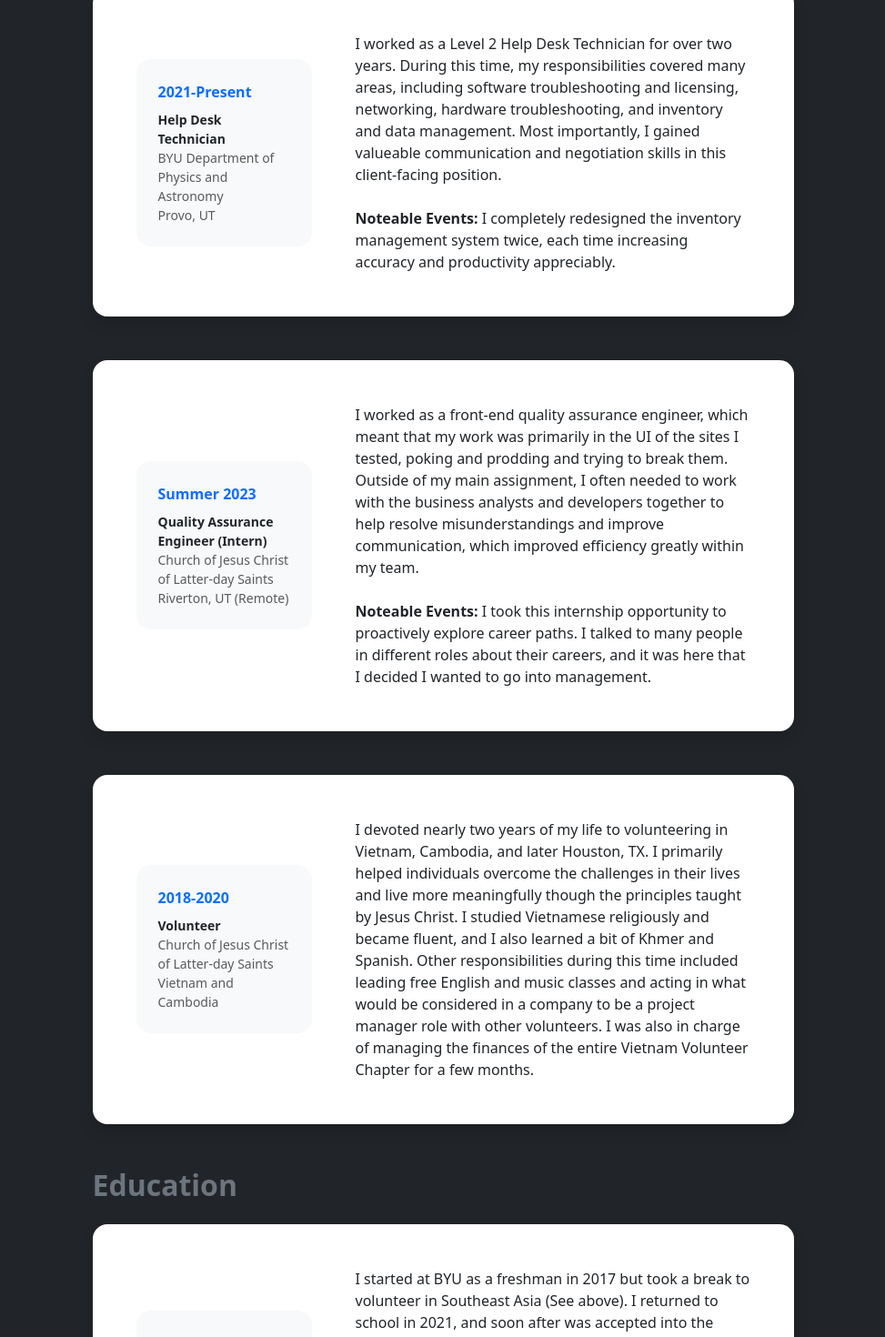
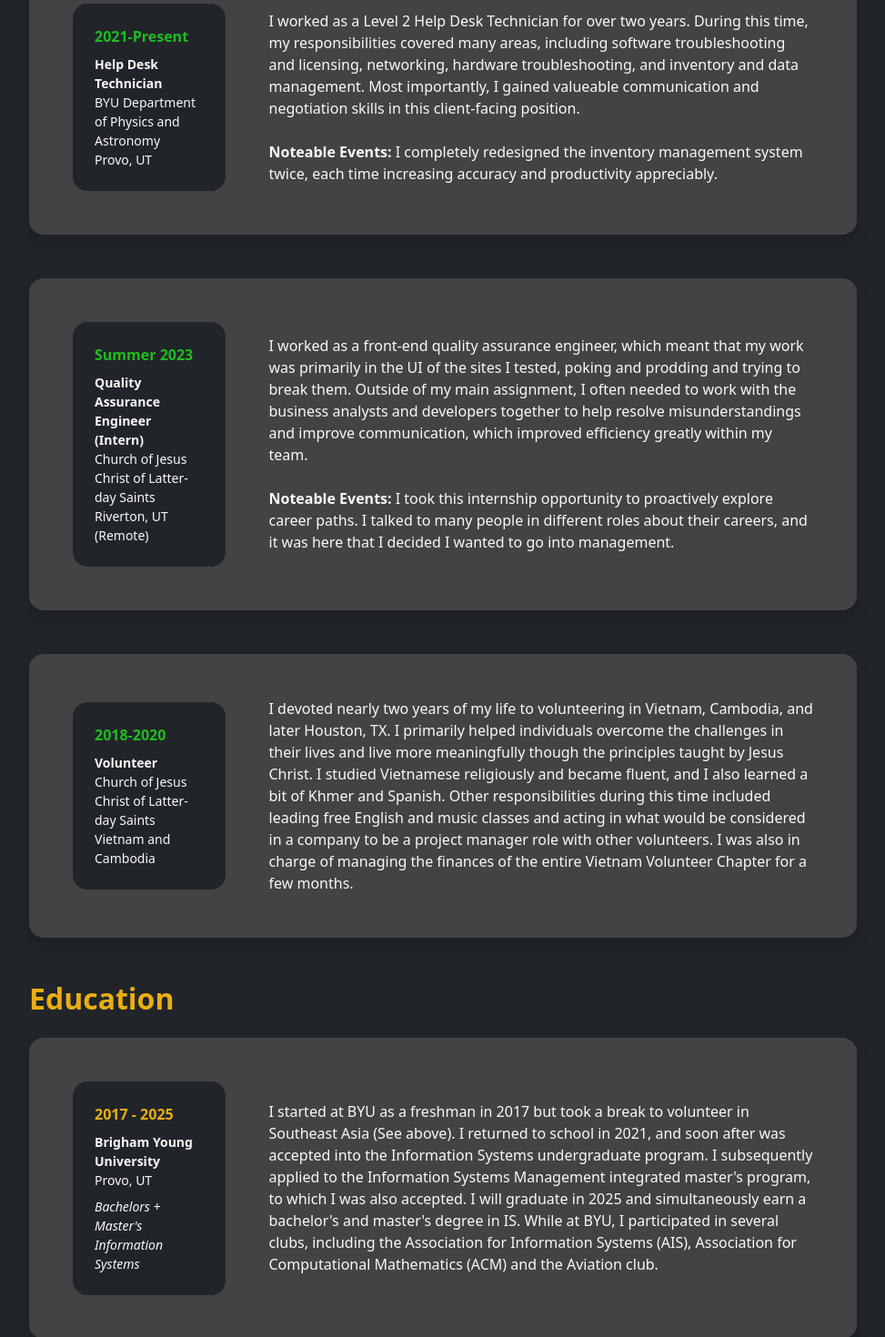
Before and after one commit to Jbird757/resume-site, a React (Create React App) app: page /Resume in a window 1280 px wide. Shown: the part 320-1790 px from the top of the page at 91% size, without its empty margins (153-1126 px from the left). Built offline with nearby package versions, Linux system fonts and the light colour scheme.

Commit message:
Resume page CSS is complete for now

```diff
--- a/src/components/ProjectContents.js
+++ b/src/components/ProjectContents.js
@@ -10,7 +10,7 @@ const Contents = () => {
                         <h1 className="display-5 fw-bolder mb-0"><span className="text-gradient d-inline">Projects</span></h1>
                     </div>
                     <div className="row gx-5 justify-content-center">
-                        <div className="col-lg-11 col-xl-9 col-xxl-8">
+                        <div className="col-lg-11 col-xl-9 col-xxl-11">
                             <div className="card overflow-hidden shadow rounded-4 border-0 mb-5">
                                 <div className="card-body p-0">
                                     <div className="d-flex align-items-center">
--- a/src/components/ResumeContents.js
+++ b/src/components/ResumeContents.js
@@ -3,30 +3,30 @@ import ViewPDFButton from './ViewResume';
 
 const Contents = () => {
     return (
-<div className="container bg-dark px-5 my-5">
+<div className="container bg-dark px-4 my-3">
         <div className="text-center mb-5">
             <h1 className="display-5 fw-bolder mb-0"><span className="text-gradient d-inline">Resume</span></h1>
         </div>
-            <div className="row gx-5 justify-content-center">
-                <div className="col-lg-11 col-xl-9 col-xxl-8">
+            <div className="row gx-0 justify-content-center">
+                <div className="col-lg-12 col-xl-10 col-xxl-10">
                     <section>
                         <div className="d-flex align-items-center justify-content-between mb-4">
                             <h2 className="text-primary-2 fw-bolder mb-0">Experience</h2>
                             <ViewPDFButton></ViewPDFButton>
                         </div>
-                        <div className="card shadow border-0 rounded-4 mb-5">
+                        <div className="bg-dark-2 card shadow border-0 rounded-4 mb-5">
                             <div className="card-body p-5">
                                 <div className="row align-items-center gx-5">
                                     <div className="col text-center text-lg-start mb-4 mb-lg-0">
-                                        <div className="bg-light p-4 rounded-4">
-                                            <div className="text-primary fw-bolder mb-2">2021-Present</div>
-                                            <div className="small fw-bolder">Help Desk Technician</div>
-                                            <div className="small text-muted">BYU Department of Physics and Astronomy</div>
-                                            <div className="small text-muted">Provo, UT</div>
+                                        <div className="bg-dark p-4 rounded-4">
+                                            <div className="text-primary-2 fw-bolder mb-2">2021-Present</div>
+                                            <div className="text-light small fw-bolder">Help Desk Technician</div>
+                                            <div className="small text-light fw-light">BYU Department of Physics and Astronomy</div>
+                                            <div className="small text-light fw-light">Provo, UT</div>
                                         </div>
                                     </div>
-                                    <div className="col-lg-8">
-                                        <div>
+                                    <div className="col-lg-9">
+                                        <div className="text-light">
                                             I worked as a Level 2 Help Desk Technician for over two years. During this time, my responsibilities covered many areas,
                                             including software troubleshooting and licensing, networking, hardware troubleshooting, and inventory and data management.
                                             Most importantly, I gained valueable communication and negotiation skills in this client-facing position. <br></br><br></br>
@@ -37,19 +37,19 @@ const Contents = () => {
                                 </div>
                             </div>
                         </div>
-                        <div className="card shadow border-0 rounded-4 mb-5">
+                        <div className="bg-dark-2 card shadow border-0 rounded-4 mb-5">
                             <div className="card-body p-5">
                                 <div className="row align-items-center gx-5">
                                     <div className="col text-center text-lg-start mb-4 mb-lg-0">
-                                        <div className="bg-light p-4 rounded-4">
-                                            <div className="text-primary fw-bolder mb-2">Summer 2023</div>
-                                            <div className="small fw-bolder">Quality Assurance Engineer (Intern)</div>
-                                            <div className="small text-muted">Church of Jesus Christ of Latter-day Saints</div>
-                                            <div className="small text-muted">Riverton, UT (Remote)</div>
+                                        <div className="bg-dark p-4 rounded-4">
+                                            <div className="text-primary-2 fw-bolder mb-2">Summer 2023</div>
+                                            <div className="text-light small fw-bolder">Quality Assurance Engineer (Intern)</div>
+                                            <div className="small text-light fw-light">Church of Jesus Christ of Latter-day Saints</div>
+                                            <div className="small text-light fw-light">Riverton, UT (Remote)</div>
                                         </div>
                                     </div>
-                                    <div className="col-lg-8">
-                                        <div>
+                                    <div className="col-lg-9">
+                                        <div className="text-light">
                                             I worked as a front-end quality assurance engineer, which meant that my work was primarily in the UI of the sites I tested,
                                             poking and prodding and trying to break them. Outside of my main assignment, I often needed to work with the business analysts
                                             and developers together to help resolve misunderstandings and improve communication, which improved efficiency greatly within my team.
@@ -61,19 +61,19 @@ const Contents = () => {
                                 </div>
                             </div>
                         </div>
-                        <div className="card shadow border-0 rounded-4 mb-5">
+                        <div className="bg-dark-2 card shadow border-0 rounded-4 mb-5">
                             <div className="card-body p-5">
                                 <div className="row align-items-center gx-5">
                                     <div className="col text-center text-lg-start mb-4 mb-lg-0">
-                                        <div className="bg-light p-4 rounded-4">
-                                            <div className="text-primary fw-bolder mb-2">2018-2020</div>
-                                            <div className="small fw-bolder">Volunteer</div>
-                                            <div className="small text-muted">Church of Jesus Christ of Latter-day Saints</div>
-                                            <div className="small text-muted">Vietnam and Cambodia</div>
+                                        <div className="bg-dark p-4 rounded-4">
+                                            <div className="text-primary-2 fw-bolder mb-2">2018-2020</div>
+                                            <div className="text-light small fw-bolder">Volunteer</div>
+                                            <div className="small text-light fw-light">Church of Jesus Christ of Latter-day Saints</div>
+                                            <div className="small text-light fw-light">Vietnam and Cambodia</div>
                                         </div>
                                     </div>
-                                    <div className="col-lg-8">
-                                        <div>
+                                    <div className="col-lg-9">
+                                        <div className="text-light">
                                             I devoted nearly two years of my life to volunteering in Vietnam, Cambodia, and later Houston, TX. I primarily helped individuals overcome
                                             the challenges in their lives and live more meaningfully though the principles taught by Jesus Christ. I studied Vietnamese religiously
                                             and became fluent, and I also learned a bit of Khmer and Spanish. Other responsibilities during this time included leading free English
@@ -87,24 +87,24 @@ const Contents = () => {
                     </section>
                     <section>
                         <h2 className="text-secondary-2 fw-bolder mb-4">Education</h2>
-                        <div className="card shadow border-0 rounded-4 mb-5">
+                        <div className="bg-dark-2 card shadow border-0 rounded-4 mb-5">
                             <div className="card-body p-5">
                                 <div className="row align-items-center gx-5">
                                     <div className="col text-center text-lg-start mb-4 mb-lg-0">
-                                        <div className="bg-light p-4 rounded-4">
-                                            <div className="text-secondary fw-bolder mb-2">2017 - 2025</div>
+                                        <div className="bg-dark p-4 rounded-4">
+                                            <div className="text-secondary-2 fw-bolder mb-2">2017 - 2025</div>
                                             <div className="mb-2">
-                                                <div className="small fw-bolder">Brigham Young University</div>
-                                                <div className="small text-muted">Provo, UT</div>
+                                                <div className="small text-light fw-bolder">Brigham Young University</div>
+                                                <div className="small text-light fw-light">Provo, UT</div>
                                             </div>
                                             <div className="fst-italic">
-                                                <div className="small text-muted">Bachelors + Master's</div>
-                                                <div className="small text-muted">Information Systems</div>
+                                                <div className="small text-light fw-light">Bachelors + Master's</div>
+                                                <div className="small text-light fw-light">Information Systems</div>
                                             </div>
                                         </div>
                                     </div>
-                                    <div className="col-lg-8">
-                                        <div>
+                                    <div className="col-lg-9">
+                                        <div className="text-light">
                                             I started at BYU as a freshman in 2017 but took a break to volunteer in Southeast Asia (See above). I returned to school in 2021, and soon
                                             after was accepted into the Information Systems undergraduate program. I subsequently applied to the Information Systems Management integrated
                                             master's program, to which I was also accepted. I will graduate in 2025 and simultaneously earn a bachelor's and master's degree in IS. While at
@@ -118,7 +118,7 @@ const Contents = () => {
                     </section>
                     <div className="pb-5"></div>
                     <section>
-                        <div className="card shadow border-0 rounded-4 mb-5">
+                        <div className="bg-dark-2 card shadow border-0 rounded-4 mb-5">
                             <div className="card-body p-5">
                                 <div className="mb-5">
                                     <div className="d-flex align-items-center mb-4">
--- a/src/components/ViewResume.js
+++ b/src/components/ViewResume.js
@@ -7,7 +7,7 @@ function ViewPDFButton() {
     };
 
     return (
-      <a to='ResumePDF' target="_blank" onClick={handleViewPDF} className="btn btn-primary px-4 py-3">
+      <a to='ResumePDF' target="_blank" onClick={handleViewPDF} className="btn-2 btn-primary-2 px-4 py-3">
         <div className="d-inline-block bi bi-download me-2"></div>
         Download Resume
       </a>
```
Also changed, not shown: src/App.css.
